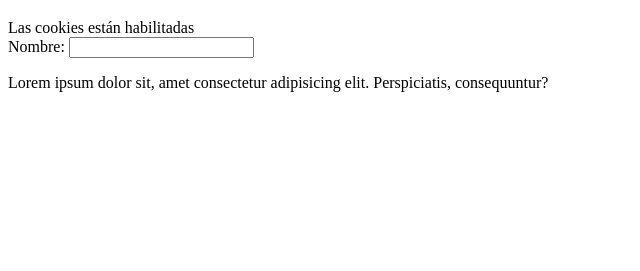
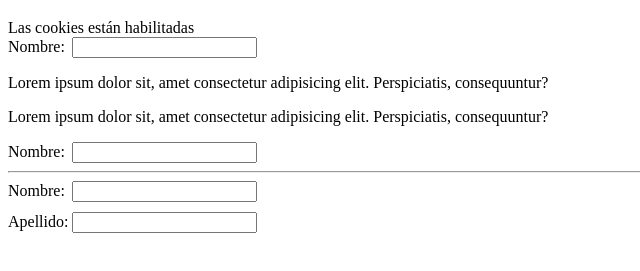
Before and after one commit to jmmolins87/front-end-dev, a plain HTML site: page 3-javascript/20-events/index.html in a window 1280 px wide. Shown: the part 61-332 px from the top of the page, without its empty margins (0-640 px from the left). Drawn offline with Linux system fonts and the light colour scheme.

Commit message:
fixed events

```diff
--- a/3-javascript/20-events/index.html
+++ b/3-javascript/20-events/index.html
@@ -5,6 +5,15 @@
     <meta http-equiv="X-UA-Compatible" content="IE=edge">
     <meta name="viewport" content="width=device-width, initial-scale=1.0">
     <title>Eventos en JS</title>
+    <style>
+        .content-input span {
+            display: inline-block;
+            width: 60px;
+        }
+        .add-event .content-input:first-of-type {
+            margin-bottom: 10px;
+        }
+    </style>
 </head>
 <body onload="getIn()">
     <h1 id="title">Manejo de eventos en JS</h1>
@@ -18,7 +27,24 @@
     <!-- Evento onmouseover/onmouseout -->
     <p id="toRedText" onmouseover="changeTextRed()" onmouseout="changeTextOriginal()">Lorem ipsum dolor sit, amet consectetur adipisicing elit. Perspiciatis, consequuntur?</p>
     <!-- Evento onmousedown/onmouseup -->
-
+    <p id="toBlueText" onmousedown="changeTextBlue()" onmouseup="changeTextGreen()">Lorem ipsum dolor sit, amet consectetur adipisicing elit. Perspiciatis, consequuntur?</p>
+    <!-- Evento onfocus/onblur -->
+    <div class="content-input">
+        <span>Nombre:</span>
+        <input type="text" onfocus="changeFocus( this )" onblur="changeBack( this )" />
+    </div>
+    <hr>
+    <!-- Método addEventListener -->
+    <div class="add-event">
+        <div class="content-input">
+            <span>Nombre:</span>
+            <input type="text" id="name" />
+        </div>
+        <div class="content-input">
+            <span>Apellido:</span>
+            <input type="text" id="surname" />
+        </div>
+    </div>
 
     <script>
         document.getElementById( 'title' ).onclick = changeContent;
@@ -46,6 +72,42 @@
             let originalText = document.getElementById( 'toRedText' ).style.color = 'black';
         }
         // Evento onmousedown/onmouseup
+        // Al pulsar el texto se convierte a azul
+        function changeTextBlue() {
+            let redText = document.getElementById( 'toBlueText' ).style.color = 'blue';
+        }
+        // Al dejar de pulsar el texto se convierte a verde
+        function changeTextGreen() {
+            let originalText = document.getElementById( 'toBlueText' ).style.color = 'green';
+        }
+        // Evento onfocus/onblur
+        // Al tener el foco se pinta el fondo de color amarillo
+        function changeFocus( inputElement ) {
+            inputElement.style.background = 'yellow';
+        }
+        // Al quitar el foco se vuelve el fondo transparente
+        function changeBack( inputElement ) {
+            inputElement.style.background = 'transparent';
+        }
+        // Método addEventListener -> podemos configurar los metodos anteriores desde JS
+        // document.getElementById( 'name' ).addEventListener( 'focus', changeAddEventListener );
+        document.getElementById( 'name' ).addEventListener( 'blur', backAddEventListener );
+        document.getElementById( 'surname' ).addEventListener( 'focus', changeAddEventListener );
+        document.getElementById( 'surname' ).addEventListener( 'blur', backAddEventListener );
+        function changeAddEventListener( e ) {
+            let component = e.target;
+            component.style.background = 'yellow';
+        }
+        function backAddEventListener( e ) {
+            let component = e.target;
+            component.style.background = 'transparent';
+        }
+        // Método addEventListener función de flecha
+        document.getElementById( 'name' ).addEventListener('focus', ( e ) => {
+            e.target.style.background = 'pink';
+        });
+        // Delegación de eventos
+
 
     </script>
 </body>
```
